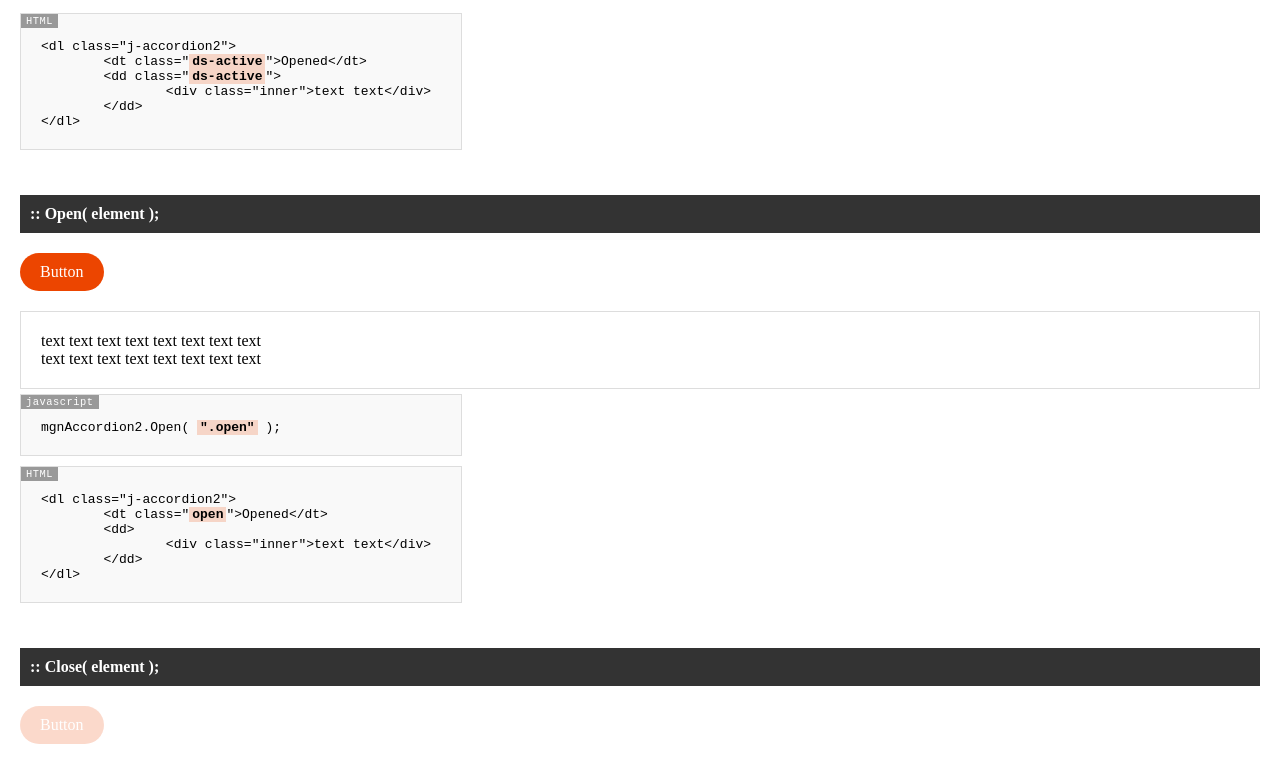
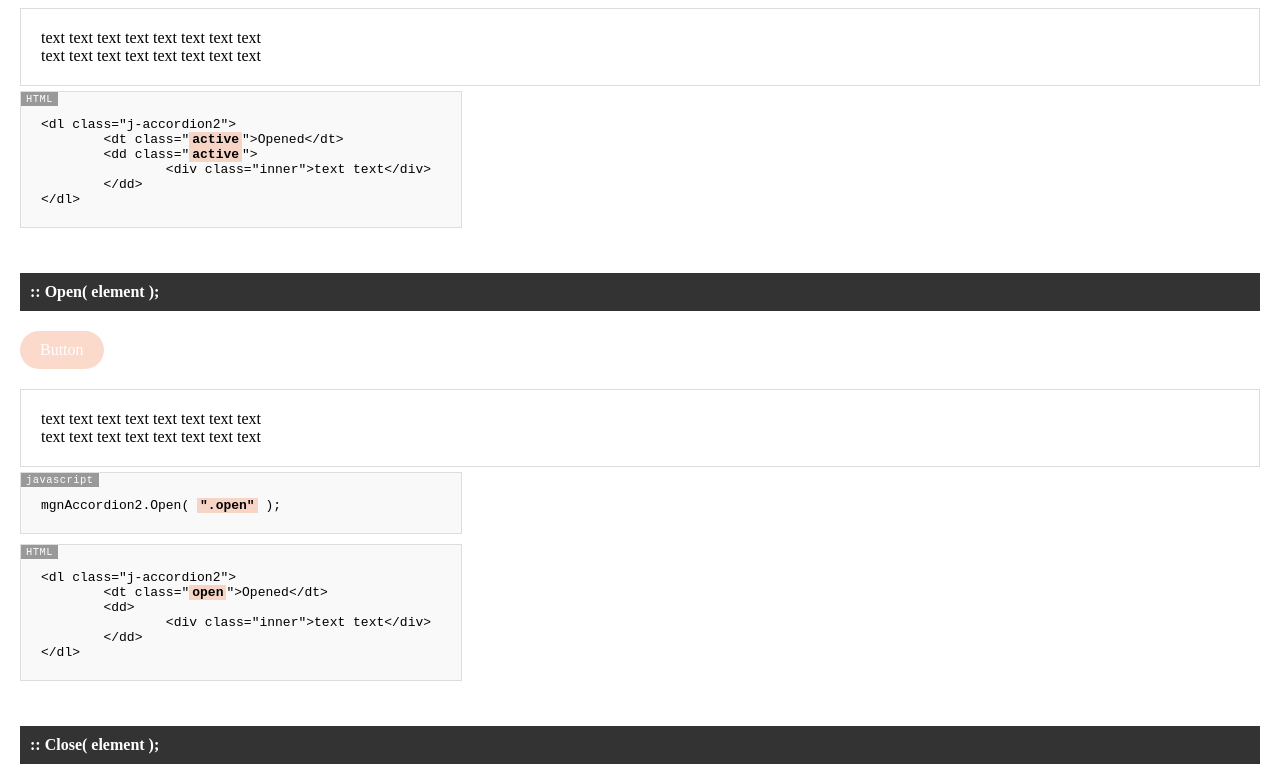
Before and after one commit to frontend-isobar-jp/mgn-accordion, a website built with webpack: page docs/index.html in a window 1280 px wide. Shown: the part 980-1748 px from the top of the page. Built offline with nearby package versions, Linux system fonts and the light colour scheme.

Commit message:
docs修正

```diff
--- a/docs/index.html
+++ b/docs/index.html
@@ -33,7 +33,7 @@
 			border-radius: 100px;
 			padding: 10px 20px;
 		}
-		.j-accordion_btn.ds-active,dl dt.ds-active {
+		.j-accordion_btn.active,dl dt.active {
 			opacity: 0.2;
 		}
 		dl,dl dd { margin: 0; }
@@ -94,8 +94,8 @@ let mgnAccordion2 = new mgnAccordion(
 			<section>
 				<h3>Opened</h3>
 				<dl class="j-accordion2">
-					<dt class="ds-active">Button</dt>
-					<dd class="ds-active">
+					<dt class="active">Button</dt>
+					<dd class="active">
 						<div class="inner">
 							text text text text text text text text <br>text text text text text text text text
 						</div>
@@ -103,8 +103,8 @@ let mgnAccordion2 = new mgnAccordion(
 				</dl>
 <div><pre data-type="HTML"><code>
 &lt;dl class="j-accordion2"&gt;
-	&lt;dt class="<mark>ds-active</mark>"&gt;Opened&lt;/dt&gt;
-	&lt;dd class="<mark>ds-active</mark>"&gt;
+	&lt;dt class="<mark>active</mark>"&gt;Opened&lt;/dt&gt;
+	&lt;dd class="<mark>active</mark>"&gt;
 		&lt;div class="inner"&gt;text text&lt;/div&gt;
 	&lt;/dd&gt;
 &lt;/dl&gt;
@@ -137,8 +137,8 @@ mgnAccordion2.Open( <mark>".open"</mark> );
 			<section>
 				<h3>Close( element );</h3>
 				<dl class="j-accordion2">
-					<dt class="ds-active close">Button</dt>
-					<dd class="ds-active">
+					<dt class="active close">Button</dt>
+					<dd class="active">
 						<div class="inner">
 							text text text text text text text text <br>text text text text text text text text
 						</div>
@@ -149,7 +149,7 @@ mgnAccordion2.Close( <mark>".close"</mark> );
 </code></pre></div>
 <div><pre data-type="HTML"><code>
 &lt;dl class="j-accordion2"&gt;
-	&lt;dt class="ds-active <mark>close</mark>"&gt;Opened&lt;/dt&gt;
+	&lt;dt class="active <mark>close</mark>"&gt;Opened&lt;/dt&gt;
 	&lt;dd&gt;
 		&lt;div class="inner"&gt;text text&lt;/div&gt;
 	&lt;/dd&gt;
```
